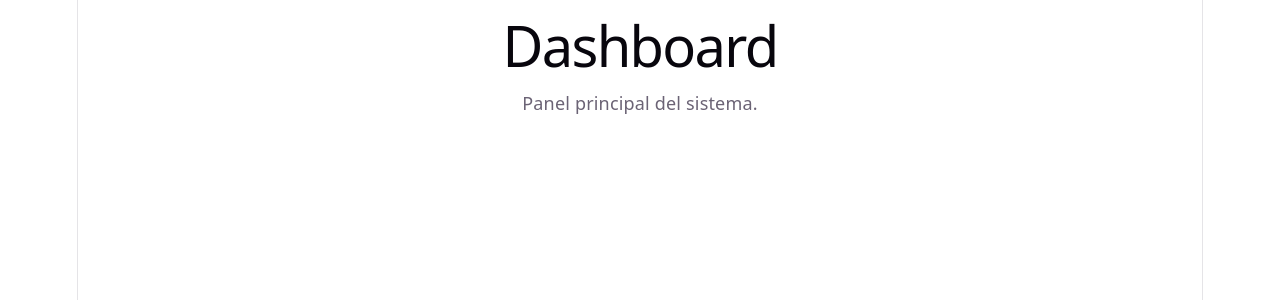
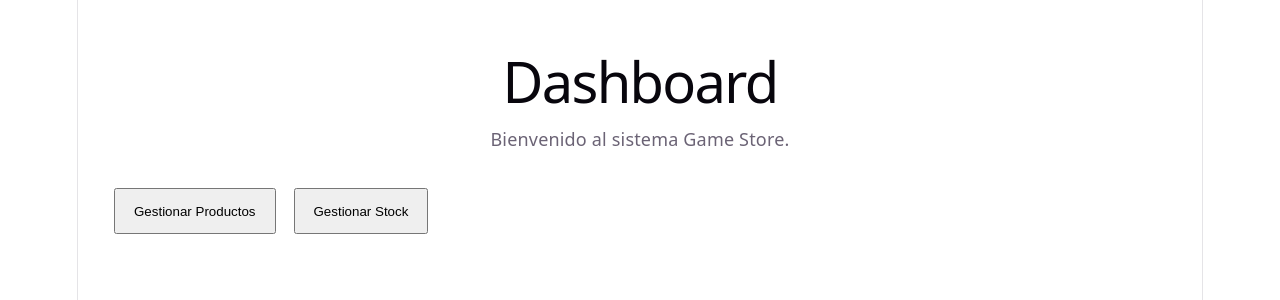
Before and after one commit to StantheManwithoutTan/game_store, a Vue app in the folder game_store_frontend/: page /dashboard in a window 1280 px wide. Shown: the top 300 px of the page. Built offline with nearby package versions, Linux system fonts and the light colour scheme.

Commit message:
feat: anadi dashboard

```diff
--- a/game_store_frontend/src/views/DashboardView.vue
+++ b/game_store_frontend/src/views/DashboardView.vue
@@ -1,6 +1,33 @@
 <template>
-  <div>
+  <div class="dashboard">
     <h1>Dashboard</h1>
-    <p>Panel principal del sistema.</p>
+    <p>Bienvenido al sistema Game Store.</p>
+
+    <div class="actions">
+      <router-link to="/productos">
+        <button>Gestionar Productos</button>
+      </router-link>
+
+      <router-link to="/stock">
+        <button>Gestionar Stock</button>
+      </router-link>
+    </div>
   </div>
 </template>
+
+<style scoped>
+.dashboard {
+  padding: 2rem;
+}
+
+.actions {
+  display: flex;
+  gap: 1rem;
+  margin-top: 2rem;
+}
+
+button {
+  padding: 0.75rem 1rem;
+  cursor: pointer;
+}
+</style>
--- a/game_store_frontend/src/views/LoginCallback.vue
+++ b/game_store_frontend/src/views/LoginCallback.vue
@@ -11,7 +11,7 @@ onMounted(async () => {
   if (code) {
     try {
       await authStore.loginWithKeycloak(code)
-      router.push('/')
+      router.push('/dashboard')
     } catch (error) {
       router.push('/login')
     }
--- a/game_store_frontend/src/views/ProductsView.vue
+++ b/game_store_frontend/src/views/ProductsView.vue
@@ -1,6 +1,97 @@
 <template>
-  <div>
+  <div class="products">
     <h1>Productos</h1>
-    <p>Gestión de productos en construcción.</p>
+
+    <button @click="showForm = !showForm">
+      {{ showForm ? 'Cancelar' : 'Nuevo Producto' }}
+    </button>
+
+    <div v-if="showForm" class="form">
+      <input v-model="newProduct.name" placeholder="Nombre" />
+      <input
+          v-model.number="newProduct.price"
+          type="number"
+          placeholder="Precio"
+      />
+
+      <button @click="addProduct">Guardar</button>
+    </div>
+
+    <table>
+      <thead>
+      <tr>
+        <th>Nombre</th>
+        <th>Precio</th>
+      </tr>
+      </thead>
+
+      <tbody>
+      <tr v-for="product in products" :key="product.id">
+        <td>{{ product.name }}</td>
+        <td>${{ product.price }}</td>
+      </tr>
+      </tbody>
+    </table>
   </div>
 </template>
+
+<script setup lang="ts">
+import { ref } from 'vue'
+
+interface Product {
+  id: number
+  name: string
+  price: number
+}
+
+const products = ref<Product[]>([])
+
+const showForm = ref(false)
+
+const newProduct = ref({
+  name: '',
+  price: 0,
+})
+
+function addProduct() {
+  products.value.push({
+    id: Date.now(),
+    name: newProduct.value.name,
+    price: newProduct.value.price,
+  })
+
+  newProduct.value = {
+    name: '',
+    price: 0,
+  }
+
+  showForm.value = false
+}
+</script>
+
+<style scoped>
+.products {
+  padding: 2rem;
+}
+
+.form {
+  margin: 1rem 0;
+}
+
+input {
+  margin-right: 1rem;
+  padding: 0.5rem;
+}
+
+table {
+  margin-top: 2rem;
+  border-collapse: collapse;
+  width: 100%;
+}
+
+th,
+td {
+  border: 1px solid #ccc;
+  padding: 0.5rem;
+}
+</style>
```
